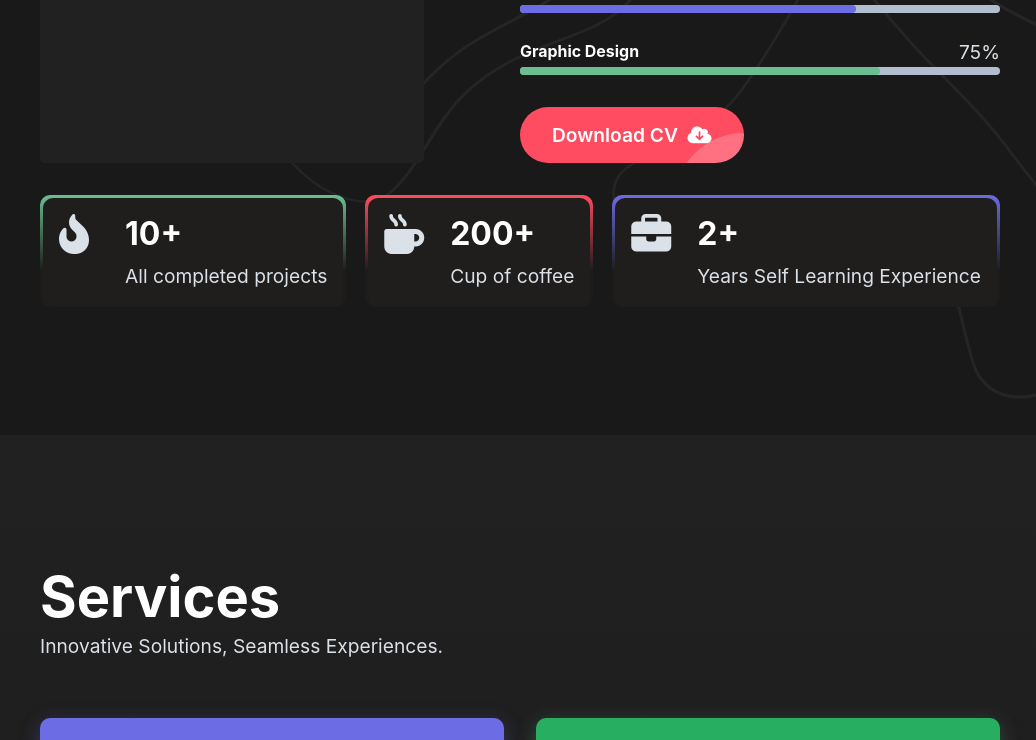
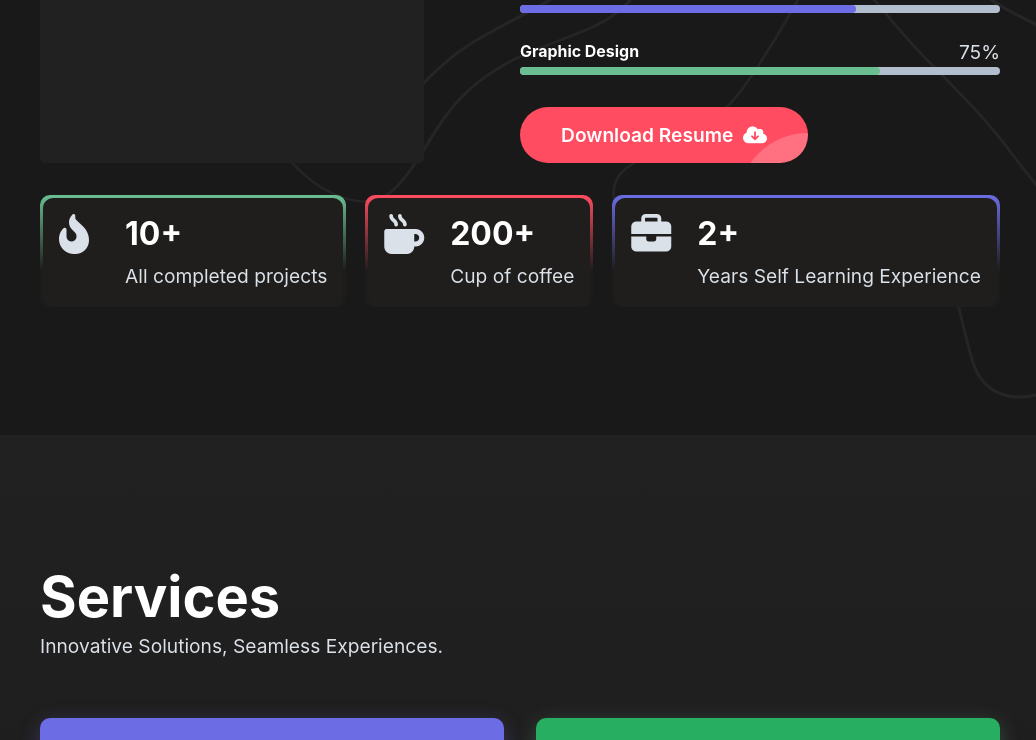
Before and after one commit to NA-Asraful-Khan/N.A.Asraful.Khan, a React (Create React App) app: page / in a window 1280 px wide. Shown: the part 1321-2061 px from the top of the page, without its empty margins (120-1156 px from the left). Built offline with nearby package versions, Linux system fonts and the light colour scheme.

Commit message:
Resume reset

```diff
--- a/src/Components/Button/Button.js
+++ b/src/Components/Button/Button.js
@@ -21,10 +21,11 @@ function Button({name, blob,color, icon, bg, bFw, bRad, bPad}) {
     )
 }
 
-const ButtonStyled = styled.button`
+const ButtonStyled = styled.a`
     display: flex;
     align-items: center;
     justify-content: center;
+    width:60%;
     outline: none;
     border: none;
     cursor: pointer;
--- a/src/Components/Sections/About.js
+++ b/src/Components/Sections/About.js
@@ -36,7 +36,7 @@ function About() {
                     </div>
                     <div className="btn-con">
                         <Button
-                            name="Download CV"
+                            name="Download Resume"
                             blob="blob"
                             icon={download}
                             bg={theme.colorPrimary}
```
